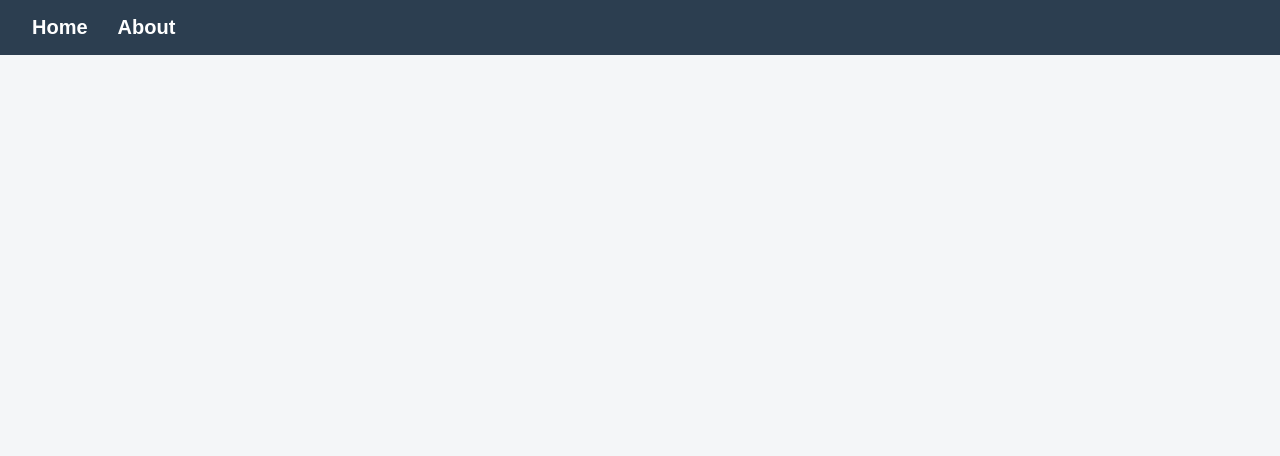
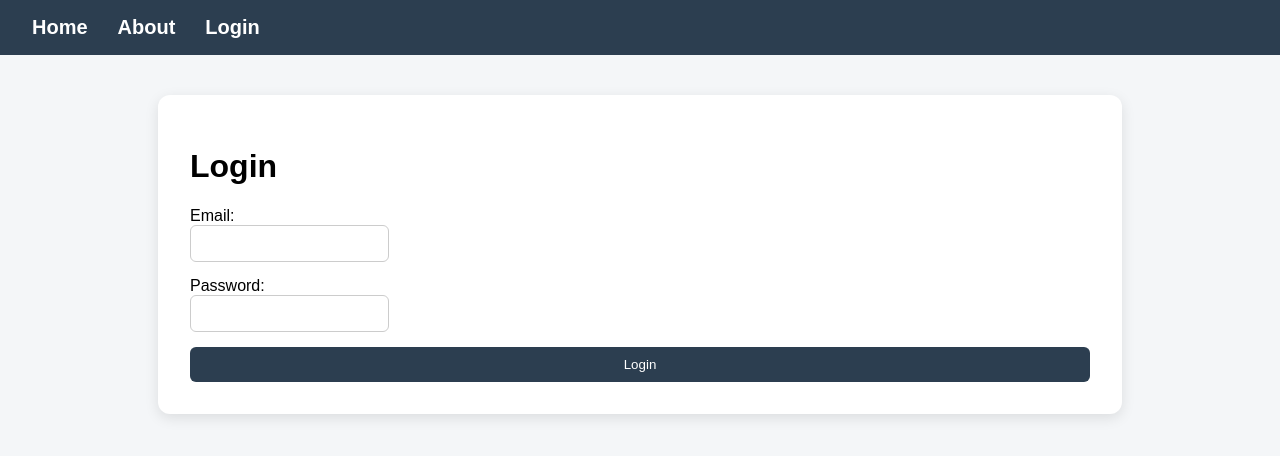
Before and after one commit to Ivelina111/exam-react-app, a React (Vite) app: page /login in a window 1280 px wide. Before the commit this address had no page. Shown: the top 456 px of the page. Built offline with nearby package versions, Linux system fonts and the light colour scheme.

Commit message:
basic login form

```diff
--- a/src/App.css
+++ b/src/App.css
@@ -30,3 +30,29 @@ nav a:hover {
   border-radius: 12px;
   box-shadow: 0 4px 14px rgba(0, 0, 0, 0.1);
 }
+
+form {
+  display: flex;
+  flex-direction: column;
+  gap: 15px;
+  margin-top: 20px;
+}
+
+input {
+  padding: 10px;
+  border-radius: 6px;
+  border: 1px solid #ccc;
+}
+
+button {
+  padding: 10px;
+  border: none;
+  background: #2c3e50;
+  color: white;
+  border-radius: 6px;
+  cursor: pointer;
+}
+
+button:hover {
+  background: #1abc9c;
+}
--- a/src/App.jsx
+++ b/src/App.jsx
@@ -1,6 +1,7 @@
 import './App.css';
 import { Routes, Route } from "react-router-dom";
 import Navbar from "./Navbar";
+import Login from "./Login";
 
 function Home() {
   return (
@@ -28,6 +29,7 @@ function App() {
       <Routes>
         <Route path="/" element={<Home />} />
         <Route path="/about" element={<About />} />
+        <Route path="/login" element={<Login />} />
       </Routes>
     </div>
   );
--- /dev/null
+++ b/src/Login.jsx
@@ -0,0 +1,23 @@
+function Login() {
+    return (
+        <div className="page">
+            <h1>Login</h1>
+
+            <form>
+                <div>
+                    <label>Email:</label><br />
+                    <input type="email" />
+                </div>
+
+                <div>
+                    <label>Password:</label><br />
+                    <input type="password" />
+                </div>
+
+                <button type="submit">Login</button>
+            </form>
+        </div>
+    );
+}
+
+export default Login;
--- a/src/Navbar.jsx
+++ b/src/Navbar.jsx
@@ -5,6 +5,7 @@ function Navbar() {
         <nav>
             <Link to="/">Home</Link>
             <Link to="/about">About</Link>
+            <Link to="/login">Login</Link>
         </nav>
     );
 }
```
